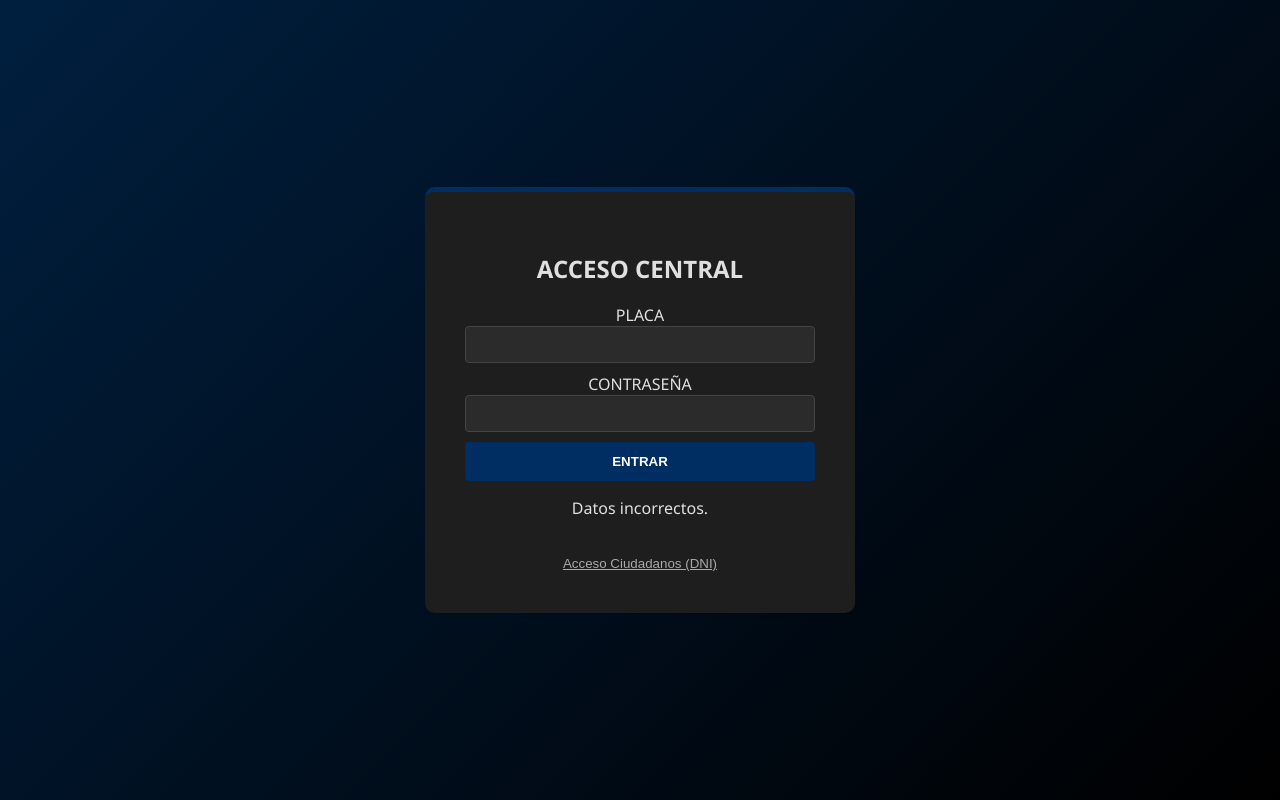
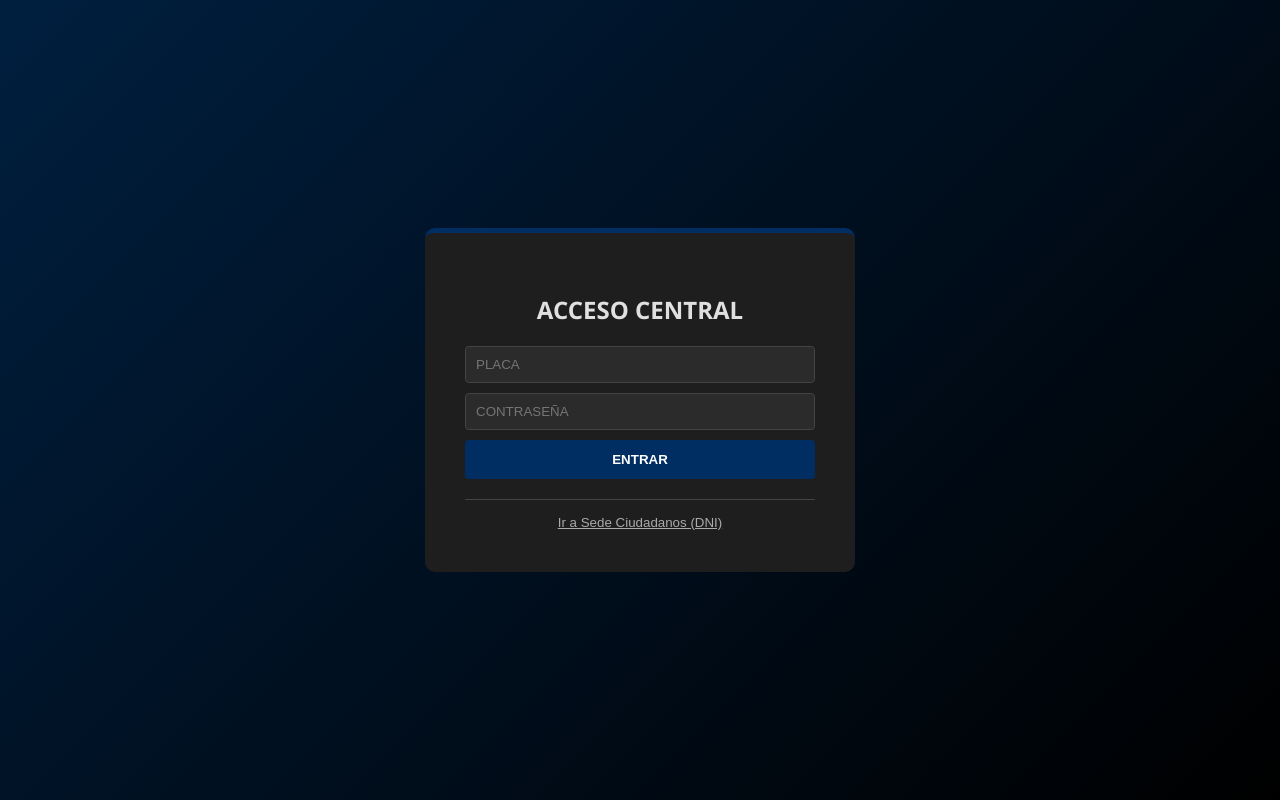
Before and after one commit to George0124-source/MDT-Sistema-Policial, a plain HTML site: page index.html in a window 1280 px wide. Drawn offline with Linux system fonts and the light colour scheme.

Commit message:
Update index.html

```diff
--- a/index.html
+++ b/index.html
@@ -4,26 +4,19 @@
     <meta charset="UTF-8">
     <title>Acceso Central</title>
     <link rel="stylesheet" href="style.css">
-    <link rel="stylesheet" href="https://cdnjs.cloudflare.com/ajax/libs/font-awesome/6.0.0/css/all.min.css">
 </head>
 <body class="login-body">
     <div class="login-container">
         <h2>ACCESO CENTRAL</h2>
         <form id="loginForm">
-            <div class="input-group">
-                <label>PLACA</label>
-                <input type="text" id="badge" required>
-            </div>
-            <div class="input-group">
-                <label>CONTRASEÑA</label>
-                <input type="password" id="password" required>
-            </div>
+            <input type="text" id="badge" placeholder="PLACA" required>
+            <input type="password" id="password" placeholder="CONTRASEÑA" required>
             <button type="submit" class="btn-login">ENTRAR</button>
-            <p id="errorMsg" class="error-msg">Datos incorrectos.</p>
         </form>
-        <button onclick="window.location.href='publico.html'" style="margin-top:20px; background:none; border:none; color:#aaa; cursor:pointer; text-decoration:underline;">
-            Acceso Ciudadanos (DNI)
-        </button>
+        <p id="errorMsg" style="color:red; display:none;">Error de credenciales.</p>
+        <div style="margin-top:20px; border-top:1px solid #444; padding-top:10px;">
+            <button onclick="window.location.href='publico.html'" style="background:none; border:none; color:#aaa; cursor:pointer; text-decoration:underline;">Ir a Sede Ciudadanos (DNI)</button>
+        </div>
     </div>
     <script src="config.js"></script>
     <script src="index.js"></script>
```
